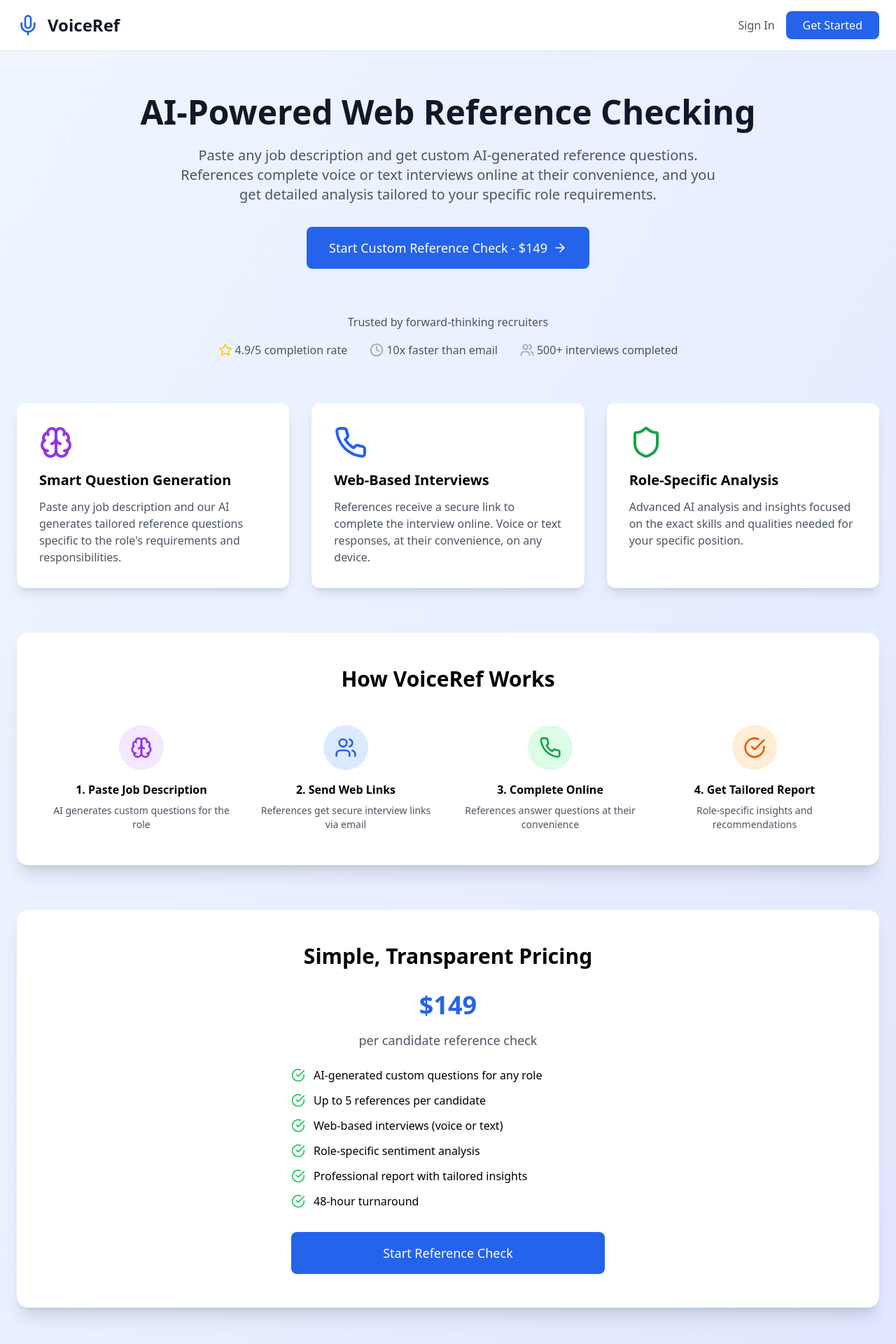
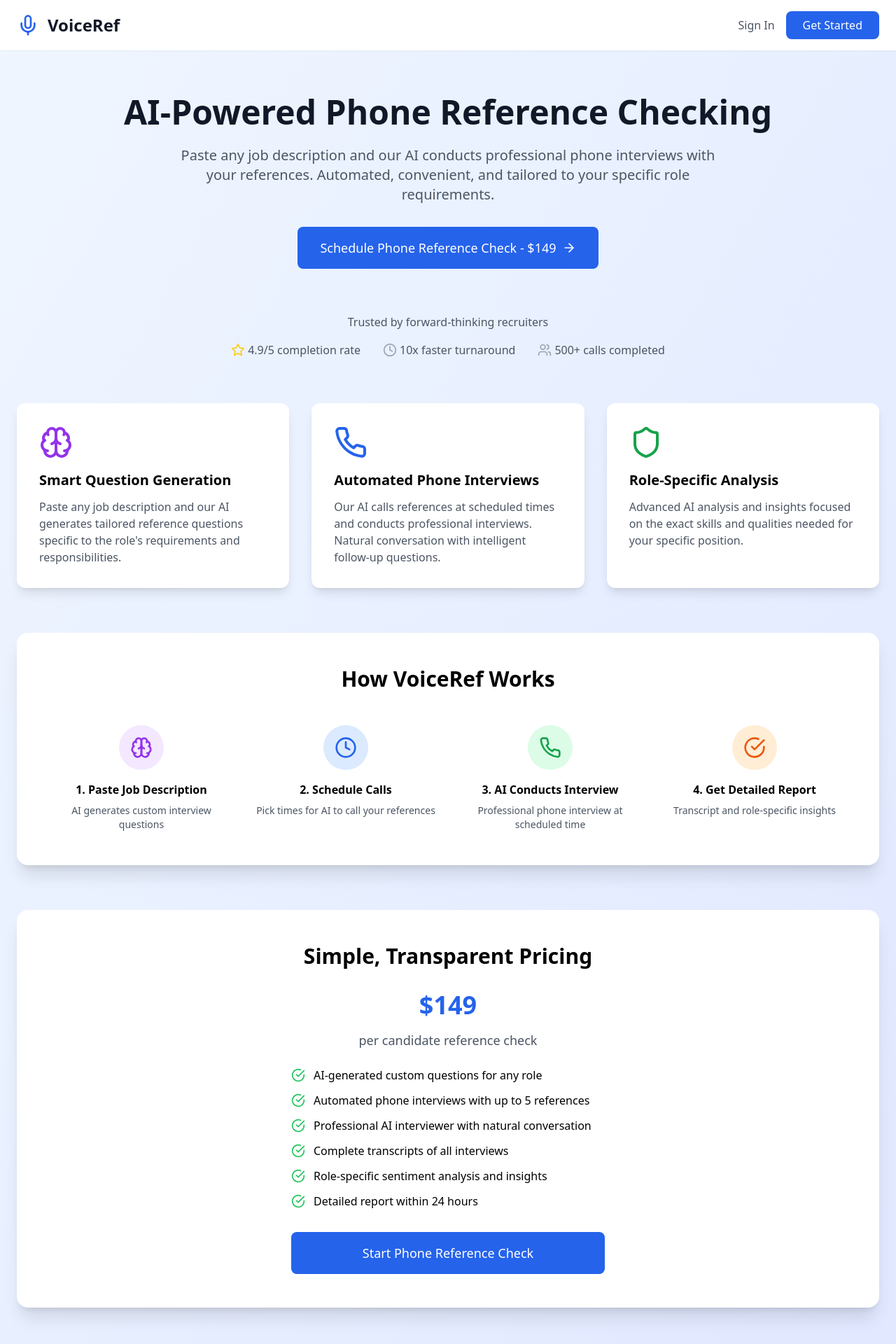
Before and after one commit to ThompsonSearchPartners/voiceref-app, a Next.js app: page / in a window 1280 px wide. Shown: the top 1920 px of the page at 70% size. Built offline with nearby package versions, Linux system fonts and the light colour scheme.

Commit message:
Update page.tsx

```diff
--- a/app/page.tsx
+++ b/app/page.tsx
@@ -2,6 +2,7 @@
 
 import React, { useState } from 'react'
 import { Mic, Phone, Clock, Shield, Brain, CheckCircle, ArrowRight, Users, Star } from 'lucide-react'
+import PhoneSchedulerWithCustomQuestions from '@/components/PhoneSchedulerWithCustomQuestions'
 
 export default function Home() {
   const [showForm, setShowForm] = useState(false)
@@ -31,18 +32,17 @@ export default function Home() {
       <div className="max-w-7xl mx-auto px-6 py-16">
         <div className="text-center mb-16">
           <h2 className="text-5xl font-bold text-gray-900 mb-6">
-            AI-Powered Web Reference Checking
+            AI-Powered Phone Reference Checking
           </h2>
           <p className="text-xl text-gray-600 mb-8 max-w-3xl mx-auto">
-            Paste any job description and get custom AI-generated reference questions.
-            References complete voice or text interviews online at their convenience,
-            and you get detailed analysis tailored to your specific role requirements.
+            Paste any job description and our AI conducts professional phone interviews with your references.
+            Automated, convenient, and tailored to your specific role requirements.
           </p>
           <button
             onClick={() => setShowForm(true)}
             className="bg-blue-600 text-white px-8 py-4 rounded-lg text-lg font-medium hover:bg-blue-700 flex items-center mx-auto"
           >
-            Start Custom Reference Check - $149
+            Schedule Phone Reference Check - $149
             <ArrowRight className="w-5 h-5 ml-2" />
           </button>
         </div>
@@ -57,11 +57,11 @@ export default function Home() {
             </div>
             <div className="flex items-center">
               <Clock className="w-5 h-5 mr-1" />
-              <span className="text-gray-600">10x faster than email</span>
+              <span className="text-gray-600">10x faster turnaround</span>
             </div>
             <div className="flex items-center">
               <Users className="w-5 h-5 mr-1" />
-              <span className="text-gray-600">500+ interviews completed</span>
+              <span className="text-gray-600">500+ calls completed</span>
             </div>
           </div>
         </div>
@@ -79,10 +79,10 @@ export default function Home() {
 
           <div className="bg-white rounded-xl p-8 shadow-lg">
             <Phone className="w-12 h-12 text-blue-600 mb-4" />
-            <h3 className="text-xl font-semibold mb-3">Web-Based Interviews</h3>
+            <h3 className="text-xl font-semibold mb-3">Automated Phone Interviews</h3>
             <p className="text-gray-600">
-              References receive a secure link to complete the interview online.
-              Voice or text responses, at their convenience, on any device.
+              Our AI calls references at scheduled times and conducts professional interviews.
+              Natural conversation with intelligent follow-up questions.
             </p>
           </div>
 
@@ -105,28 +105,28 @@ export default function Home() {
                 <Brain className="w-8 h-8 text-purple-600" />
               </div>
               <h4 className="font-semibold mb-2">1. Paste Job Description</h4>
-              <p className="text-gray-600 text-sm">AI generates custom questions for the role</p>
+              <p className="text-gray-600 text-sm">AI generates custom interview questions</p>
             </div>
             <div className="text-center">
               <div className="w-16 h-16 bg-blue-100 rounded-full flex items-center justify-center mx-auto mb-4">
-                <Users className="w-8 h-8 text-blue-600" />
+                <Clock className="w-8 h-8 text-blue-600" />
               </div>
-              <h4 className="font-semibold mb-2">2. Send Web Links</h4>
-              <p className="text-gray-600 text-sm">References get secure interview links via email</p>
+              <h4 className="font-semibold mb-2">2. Schedule Calls</h4>
+              <p className="text-gray-600 text-sm">Pick times for AI to call your references</p>
             </div>
             <div className="text-center">
               <div className="w-16 h-16 bg-green-100 rounded-full flex items-center justify-center mx-auto mb-4">
                 <Phone className="w-8 h-8 text-green-600" />
               </div>
-              <h4 className="font-semibold mb-2">3. Complete Online</h4>
-              <p className="text-gray-600 text-sm">References answer questions at their convenience</p>
+              <h4 className="font-semibold mb-2">3. AI Conducts Interview</h4>
+              <p className="text-gray-600 text-sm">Professional phone interview at scheduled time</p>
             </div>
             <div className="text-center">
               <div className="w-16 h-16 bg-orange-100 rounded-full flex items-center justify-center mx-auto mb-4">
                 <CheckCircle className="w-8 h-8 text-orange-600" />
               </div>
-              <h4 className="font-semibold mb-2">4. Get Tailored Report</h4>
-              <p className="text-gray-600 text-sm">Role-specific insights and recommendations</p>
+              <h4 className="font-semibold mb-2">4. Get Detailed Report</h4>
+              <p className="text-gray-600 text-sm">Transcript and role-specific insights</p>
             </div>
           </div>
         </div>
@@ -144,30 +144,30 @@ export default function Home() {
               </li>
               <li className="flex items-center">
                 <CheckCircle className="w-5 h-5 text-green-500 mr-3" />
-                Up to 5 references per candidate
+                Automated phone interviews with up to 5 references
               </li>
               <li className="flex items-center">
                 <CheckCircle className="w-5 h-5 text-green-500 mr-3" />
-                Web-based interviews (voice or text)
+                Professional AI interviewer with natural conversation
               </li>
               <li className="flex items-center">
                 <CheckCircle className="w-5 h-5 text-green-500 mr-3" />
-                Role-specific sentiment analysis
+                Complete transcripts of all interviews
               </li>
               <li className="flex items-center">
                 <CheckCircle className="w-5 h-5 text-green-500 mr-3" />
-                Professional report with tailored insights
+                Role-specific sentiment analysis and insights
               </li>
               <li className="flex items-center">
                 <CheckCircle className="w-5 h-5 text-green-500 mr-3" />
-                48-hour turnaround
+                Detailed report within 24 hours
               </li>
             </ul>
             <button
               onClick={() => setShowForm(true)}
               className="w-full bg-blue-600 text-white py-4 px-6 rounded-lg text-lg font-medium hover:bg-blue-700"
             >
-              Start Reference Check
+              Start Phone Reference Check
             </button>
           </div>
         </div>
@@ -175,7 +175,7 @@ export default function Home() {
         {/* CTA */}
         <div className="text-center">
           <h3 className="text-3xl font-bold text-gray-900 mb-4">Ready to transform your hiring process?</h3>
-          <p className="text-xl text-gray-600 mb-8">Join innovative recruiters using AI-powered reference checking</p>
+          <p className="text-xl text-gray-600 mb-8">Join innovative recruiters using AI-powered phone reference checking</p>
           <button
             onClick={() => setShowForm(true)}
             className="bg-blue-600 text-white px-8 py-4 rounded-lg text-lg font-medium hover:bg-blue-700"
@@ -187,14 +187,14 @@ export default function Home() {
 
       {/* Reference Check Form Modal */}
       {showForm && (
-        <div className="fixed inset-0 bg-black bg-opacity-50 flex items-center justify-center p-4 z-50">
-          <div className="bg-white rounded-lg max-w-2xl w-full max-h-[90vh] overflow-y-auto">
+        <div className="fixed inset-0 bg-black bg-opacity-50 flex items-center justify-center p-4 z-50 overflow-y-auto">
+          <div className="bg-white rounded-lg max-w-4xl w-full max-h-[90vh] overflow-y-auto my-8">
             <div className="p-6">
               <div className="flex justify-between items-center mb-6">
-                <h3 className="text-2xl font-bold">Start Reference Check</h3>
+                <h3 className="text-2xl font-bold">Schedule Phone Reference Check</h3>
                 <button
                   onClick={() => setShowForm(false)}
-                  className="text-gray-400 hover:text-gray-600"
+                  className="text-gray-400 hover:text-gray-600 text-3xl"
                 >
                   ×
                 </button>
@@ -219,52 +219,55 @@ function ReferenceCheckForm({ onClose }: { onClose: () => void }) {
     hiringManager: '',
     company: ''
   })
-  const [references, setReferences] = useState([
-    { name: '', email: '', phone: '', relationship: '', company: '' }
-  ])
+  const [currentReference, setCurrentReference] = useState({
+    name: '',
+    email: '',
+    phone: '',
+    relationship: '',
+    company: ''
+  })
+  const [referenceCheckId, setReferenceCheckId] = useState<string | null>(null)
 
-  const handleSubmit = async () => {
+  const handleSubmitJobDetails = () => {
+    setStep(2)
+  }
+
+  const handleProceedToSchedule = async () => {
+    // Create reference check in database first
     try {
       const response = await fetch('/api/reference-checks', {
         method: 'POST',
         headers: { 'Content-Type': 'application/json' },
         body: JSON.stringify({
           candidate: candidateData,
-          references: references
+          reference: currentReference
         })
       })
 
       if (response.ok) {
-        setStep(3) // Success step
+        const data = await response.json()
+        setReferenceCheckId(data.id)
+        setStep(3) // Go to phone scheduler
       } else {
         alert('Error creating reference check')
       }
     } catch (error) {
-      console.error('Submit error:', error)
+      console.error('Error:', error)
       alert('Error submitting form')
     }
   }
 
-  const addReference = () => {
-    setReferences([...references, { name: '', email: '', phone: '', relationship: '', company: '' }])
-  }
-
-  const updateReference = (index: number, field: string, value: string) => {
-    const updated = [...references]
-    updated[index] = { ...updated[index], [field]: value }
-    setReferences(updated)
-  }
-
-  if (step === 3) {
+  if (step === 4) {
     return (
-      <div className="text-center">
+      <div className="text-center py-8">
         <CheckCircle className="w-16 h-16 text-green-600 mx-auto mb-4" />
-        <h3 className="text-2xl font-bold mb-4">Reference Check Started!</h3>
+        <h3 className="text-2xl font-bold mb-4">Phone Call Scheduled!</h3>
         <p className="text-gray-600 mb-6">
-          We're sending invitations to your references and will begin the automated interviews as soon as they respond.
+          Our AI will call the reference at the scheduled time and conduct a professional interview
+          based on your job description and custom questions.
         </p>
         <p className="text-sm text-gray-500 mb-6">
-          You'll receive email updates as interviews are completed and your final report will be ready within 48 hours.
+          You'll receive the full transcript and analysis report within 24 hours of the call completion.
         </p>
         <button
           onClick={onClose}
@@ -272,6 +275,30 @@ function ReferenceCheckForm({ onClose }: { onClose: () => void }) {
         >
           Done
         </button>
+      </div>
+    )
+  }
+
+  // Step 3: Phone Scheduler
+  if (step === 3 && referenceCheckId) {
+    return (
+      <div className="max-w-3xl mx-auto">
+        <button
+          onClick={() => setStep(2)}
+          className="text-sm text-gray-600 hover:text-gray-900 mb-4"
+        >
+          ← Back
+        </button>
+
+        <PhoneSchedulerWithCustomQuestions
+          referenceCheckId={referenceCheckId}
+          refereeName={currentReference.name}
+          refereeEmail={currentReference.email}
+          onScheduled={(data) => {
+            console.log('Phone call scheduled:', data)
+            setStep(4) // Go to success
+          }}
+        />
       </div>
     )
   }
@@ -335,49 +362,47 @@ function ReferenceCheckForm({ onClose }: { onClose: () => void }) {
           </div>
 
           <button
-            onClick={() => setStep(2)}
+            onClick={handleSubmitJobDetails}
             disabled={!candidateData.name || !candidateData.position || !candidateData.hiringManager || !candidateData.jobDescription}
             className="w-full bg-blue-600 text-white py-3 rounded-lg hover:bg-blue-700 disabled:bg-gray-300"
           >
-            Next: Add References
+            Next: Add Reference Contact
           </button>
         </>
       )}
 
       {step === 2 && (
         <>
-          <h4 className="text-lg font-semibold">Reference Contacts</h4>
-          {references.map((ref, index) => (
-            <div key={index} className="border border-gray-200 rounded-lg p-4">
-              <h5 className="font-medium mb-3">Reference {index + 1}</h5>
-              <div className="grid grid-cols-1 md:grid-cols-2 gap-3">
+          <h4 className="text-lg font-semibold">Reference Contact Information</h4>
+          <div className="border border-gray-200 rounded-lg p-6">
+            <div className="grid grid-cols-1 md:grid-cols-2 gap-4">
               <input
                 type="text"
-                  placeholder="Name"
-                  value={ref.name}
-                  onChange={(e) => updateReference(index, 'name', e.target.value)}
-                  className="px-3 py-2 border border-gray-300 rounded-lg focus:ring-2 focus:ring-blue-500"
+                placeholder="Reference Name *"
+                value={currentReference.name}
+                onChange={(e) => setCurrentReference({...currentReference, name: e.target.value})}
+                className="px-4 py-2 border border-gray-300 rounded-lg focus:ring-2 focus:ring-blue-500"
               />
               <input
                 type="email"
-                  placeholder="Email"
-                  value={ref.email}
-                  onChange={(e) => updateReference(index, 'email', e.target.value)}
-                  className="px-3 py-2 border border-gray-300 rounded-lg focus:ring-2 focus:ring-blue-500"
+                placeholder="Email *"
+                value={currentReference.email}
+                onChange={(e) => setCurrentReference({...currentReference, email: e.target.value})}
+                className="px-4 py-2 border border-gray-300 rounded-lg focus:ring-2 focus:ring-blue-500"
               />
               <input
                 type="tel"
-                  placeholder="Phone"
-                  value={ref.phone}
-                  onChange={(e) => updateReference(index, 'phone', e.target.value)}
-                  className="px-3 py-2 border border-gray-300 rounded-lg focus:ring-2 focus:ring-blue-500"
+                placeholder="Phone Number *"
+                value={currentReference.phone}
+                onChange={(e) => setCurrentReference({...currentReference, phone: e.target.value})}
+                className="px-4 py-2 border border-gray-300 rounded-lg focus:ring-2 focus:ring-blue-500"
               />
               <select
-                  value={ref.relationship}
-                  onChange={(e) => updateReference(index, 'relationship', e.target.value)}
-                  className="px-3 py-2 border border-gray-300 rounded-lg focus:ring-2 focus:ring-blue-500"
+                value={currentReference.relationship}
+                onChange={(e) => setCurrentReference({...currentReference, relationship: e.target.value})}
+                className="px-4 py-2 border border-gray-300 rounded-lg focus:ring-2 focus:ring-blue-500"
               >
-                  <option value="">Relationship</option>
+                <option value="">Relationship *</option>
                 <option value="Direct Manager">Direct Manager</option>
                 <option value="Senior Manager">Senior Manager</option>
                 <option value="Colleague">Colleague</option>
@@ -388,20 +413,25 @@ function ReferenceCheckForm({ onClose }: { onClose: () => void }) {
               <input
                 type="text"
                 placeholder="Company"
-                  value={ref.company}
-                  onChange={(e) => updateReference(index, 'company', e.target.value)}
-                  className="px-3 py-2 border border-gray-300 rounded-lg focus:ring-2 focus:ring-blue-500 md:col-span-2"
+                value={currentReference.company}
+                onChange={(e) => setCurrentReference({...currentReference, company: e.target.value})}
+                className="px-4 py-2 border border-gray-300 rounded-lg focus:ring-2 focus:ring-blue-500 md:col-span-2"
               />
             </div>
+
+            <div className="mt-6 p-4 bg-blue-50 border border-blue-200 rounded-lg">
+              <div className="flex items-start gap-3">
+                <Phone className="w-5 h-5 text-blue-600 mt-0.5 flex-shrink-0" />
+                <div>
+                  <p className="text-sm font-medium text-blue-900 mb-1">How it works:</p>
+                  <p className="text-sm text-blue-800">
+                    You'll schedule a time on the next screen. Our AI will call this number at that time
+                    and conduct a professional 10-15 minute interview with custom questions based on your job description.
+                  </p>
                 </div>
-          ))}
-
-          <button
-            onClick={addReference}
-            className="text-blue-600 hover:text-blue-700 font-medium"
-          >
-            + Add Another Reference
-          </button>
+              </div>
+            </div>
+          </div>
 
           <div className="flex gap-3">
             <button
@@ -411,10 +441,12 @@ function ReferenceCheckForm({ onClose }: { onClose: () => void }) {
               Back
             </button>
             <button
-              onClick={handleSubmit}
-              className="flex-1 bg-blue-600 text-white py-3 rounded-lg hover:bg-blue-700"
+              onClick={handleProceedToSchedule}
+              disabled={!currentReference.name || !currentReference.email || !currentReference.phone || !currentReference.relationship}
+              className="flex-1 bg-blue-600 text-white py-3 rounded-lg hover:bg-blue-700 disabled:bg-gray-300 flex items-center justify-center gap-2"
             >
-              Start Reference Check - $149
+              <Phone className="w-5 h-5" />
+              Continue to Schedule Call
             </button>
           </div>
         </>
```
Lines whose indentation alone changed are shown as unchanged.
